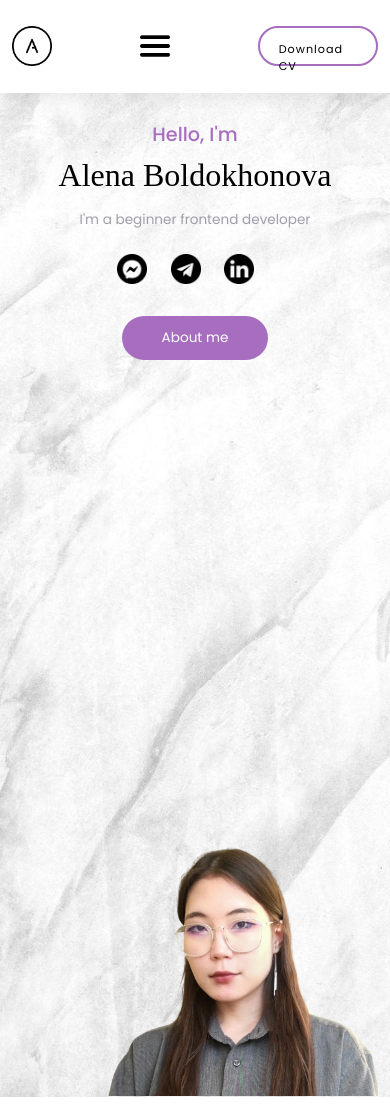
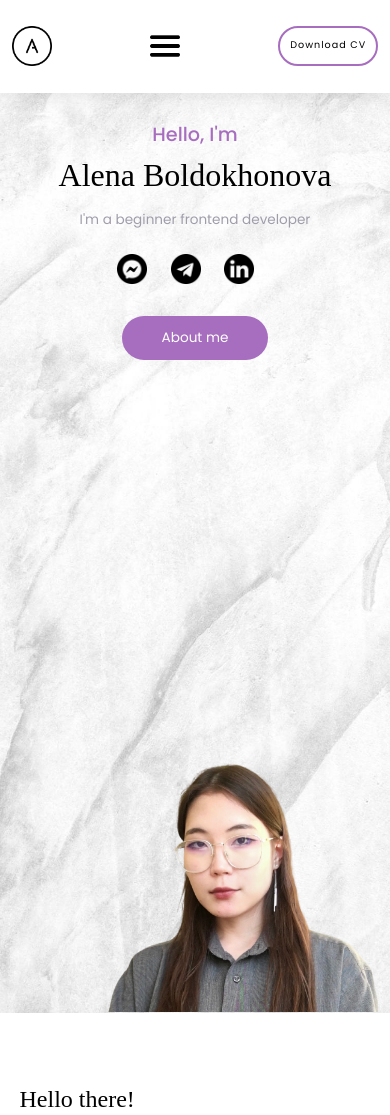
Before and after one commit to wasuuum/alena-portfolio, a plain HTML site: page index.html in a window 390 px wide. Shown: the top 1115 px of the page. Drawn offline with nearby package versions, Linux system fonts and the light colour scheme; a web font is replaced by a local one.

Commit message:
Update style.css

```diff
--- a/css/style.css
+++ b/css/style.css
@@ -239,7 +239,6 @@ section {
 	font-weight: 400;
 	letter-spacing: 2px;
 }
-
 
 .education-list .item {
 	box-shadow: 0px 0px 20px rgb(0, 0, 0, 10%);
@@ -523,14 +522,14 @@ footer p {
 	}
 	.top-btn{
 		height: 40px;
-		width: 120px;
-		font-size: 0.7rem;
-		padding: 3.5% 5%;
+		width: 100px;
+		font-size: 0.6rem;
+		padding: 10px 10px;
 	}
 	.home {
 		padding-top: 70px;
 		display: block;
-		min-height: 130vh;
+		min-height: 120vh;
 	}
 	.home-text {
 		text-align: center;
@@ -564,7 +563,7 @@ footer p {
 		--p-font: 0.85rem;
 	}
 	section {
-		padding: 65px 3%;
+		padding: 65px 5%;
 		transition: .3s;
 	}
 }
```
